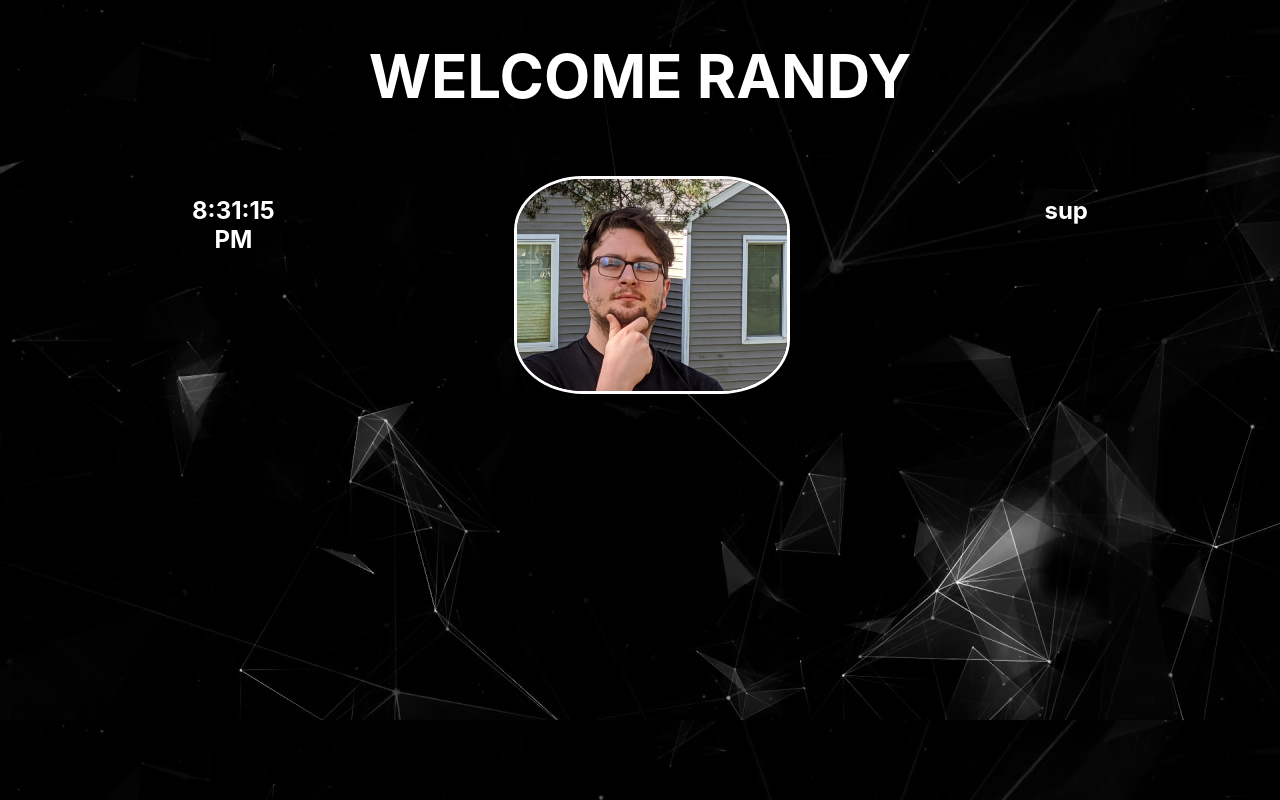
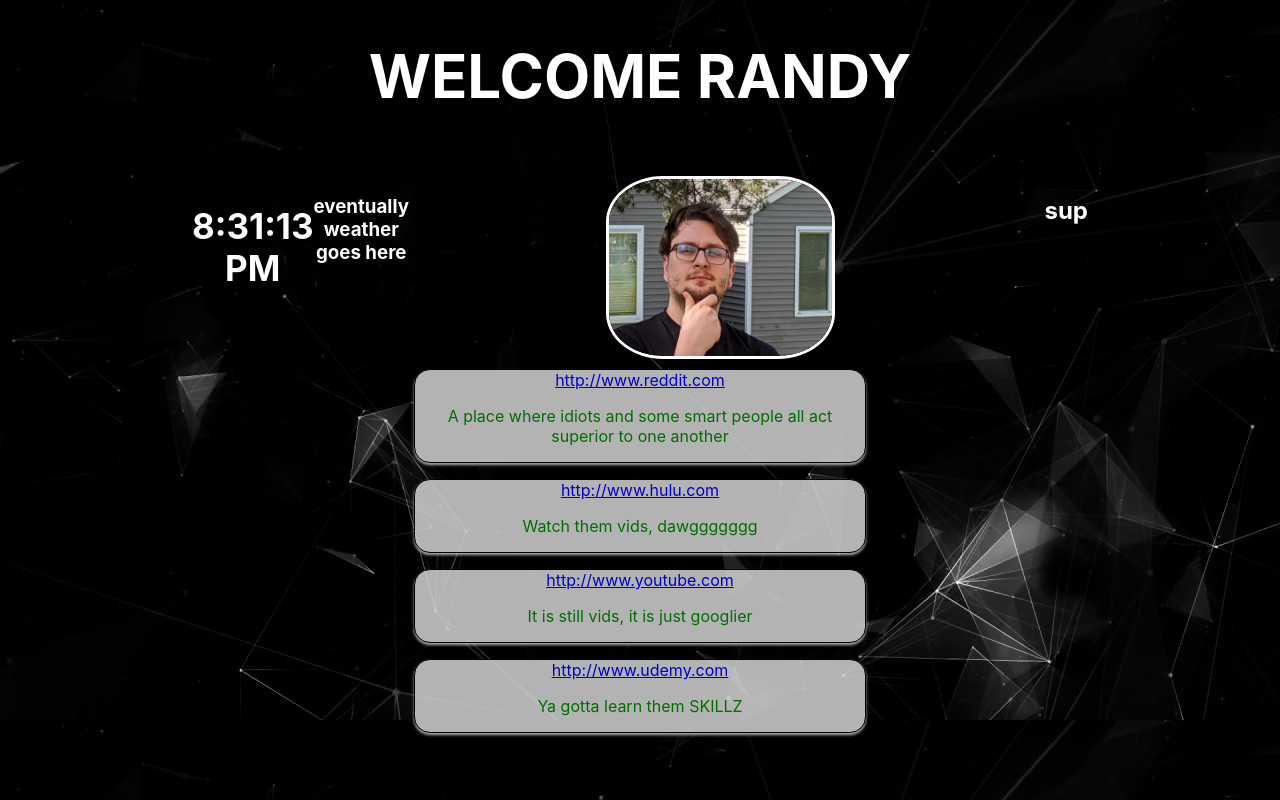
Before and after one commit to FlashOTFR/personal-homepage, a React (Create React App) app: page / in a window 1280 px wide. Built offline with nearby package versions, Linux system fonts and the light colour scheme.

Commit message:
added links to cockpit component

```diff
--- a/src/components/Cockpit/index.jsx
+++ b/src/components/Cockpit/index.jsx
@@ -2,6 +2,8 @@
 import './style.css';
 import pic from '../../assets/picture-min.jpg';
 import Time from '../Time';
+import Links from '../Links';
+
 
 
 const Cockpit = (props) => {
@@ -15,7 +17,18 @@
 
             <div className="row move">
                 <div className="col-md-4 time-box">
+                    <div className="row">
+                        <div className="col-md-12">
                     <Time />
+                        </div>
+                    </div>
+
+                    <div className="row">
+                        <div className="col-md-12">
+                    <h3>eventually weather goes here</h3>
+                        </div>
+                    </div>
+
                 </div>
                 <div className="col-md-4">
                     <img src={pic} className="profpic" />
@@ -24,6 +37,12 @@
                     <h2>sup</h2>
                 </div>
             </div>
+
+            <div className="row link-space">
+                <div className="col-md-12">
+                    <Links links={props.links} />
+                </div>
+            </div>
         </div>
      );
 }
--- a/src/components/Cockpit/style.css
+++ b/src/components/Cockpit/style.css
@@ -30,3 +30,11 @@
     justify-content: space-around;
     margin-right: 15%;
 }
+
+.time-box h2 {
+    font-size: 35px;
+}
+
+body {
+    color: white;
+}
--- a/src/containers/App.js
+++ b/src/containers/App.js
@@ -17,8 +17,8 @@
   render() {
     return (
     <div className="App">
-      <Cockpit />
-      {/* <Links links={this.state.links} /> */}
+      <Cockpit links={this.state.links}/>
+      {/* <Links  /> */}
     </div>
      );
   }
```
Also changed, not shown: src/components/DrawerToggleButton/index.jsx (deleted, +0 -12 lines), src/components/DrawerToggleButton/style.css (deleted, +0 -22 lines), src/components/Time/style.css (line endings or trailing spaces).
